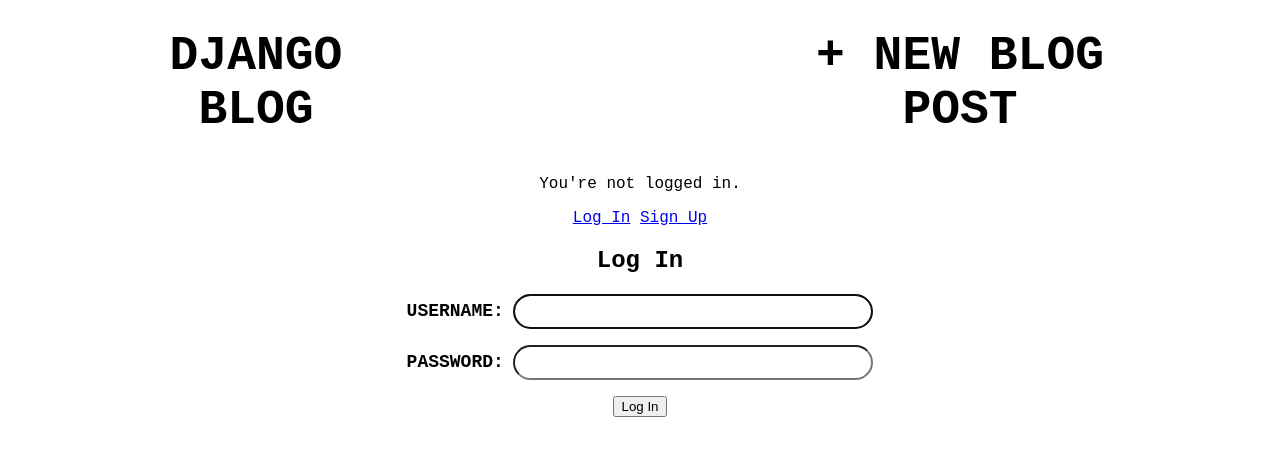
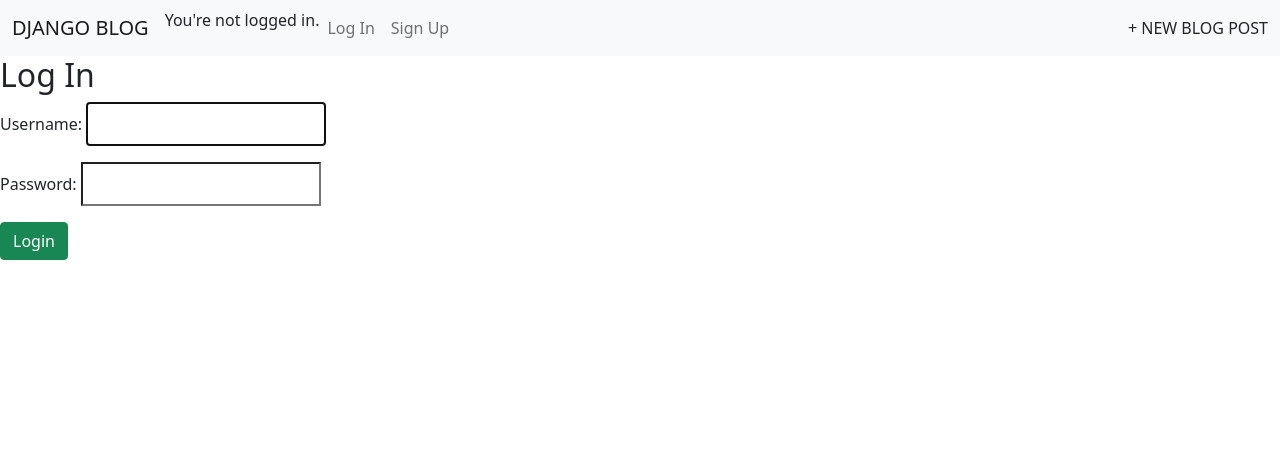
Before and after one commit to MrAzuka/blog, a Django app: page /accounts/login/ in a window 1280 px wide. Shown: the top 456 px of the page. Run offline with Django 3.2, Linux system fonts and the light colour scheme; some libraries are stand-ins or nearby versions.

Commit message:
Minor Changes

```diff
--- a/accounts/admin.py
+++ b/accounts/admin.py
@@ -10,6 +10,7 @@
     add_form = CustomUserCreationForm
     form = CustomUserChangeForm
     model = CustomUser
+    list_display = ['email', 'username', 'age', 'is_staff',]
 
 
 admin.site.register(CustomUser, CustomUserAdmin)
--- a/accounts/forms.py
+++ b/accounts/forms.py
@@ -6,10 +6,10 @@
 class CustomUserCreationForm(UserCreationForm):
     class Meta(UserCreationForm):
         model = CustomUser
-        fields = UserCreationForm.Meta.fields + ('age', 'career_choices')
+        fields = ('username', 'email', 'age')
 
 
 class CustomUserChangeForm(UserChangeForm):
     class Meta:
         model = CustomUser
-        fields = UserChangeForm.Meta.fields
+        fields = ('username', 'email', 'age')
--- a/blog/templates/base.html
+++ b/blog/templates/base.html
@@ -1,7 +1,7 @@
 <html lang="en">
     <head>
-        <meta charset="UTF-8">
-        <title>Blog</title>
+
+        <title>{% block title %} Blog {% endblock title%}</title>
         <link href="https://fonts.googleapis.com/css?family=Source+Sans+Pro:400" rel="stylesheet">
         <style>
             .container{
@@ -44,22 +44,16 @@
             input{
                 color: black;
                 background-color: white;
-                border-radius: 10vh;
-                width: 45vh;
+                width: 30vh;
                 padding: 1vh 1vh;
-            }
-            input:hover{
-                color: white;
-                border-color: white;
-                background-color: black;
-            }
+
             input::grammar-error{
                 color: red;
             }
             textarea{
                 background-color: white;
                 color: black;
-                border-radius: 5vh;
+
             }
             textarea:hover{
                 background-color: black;
@@ -74,37 +68,54 @@
 
             }
         </style>
+
+        <meta charset="utf-8">
+        <meta name="viewport" content="width=device-width, initial-scale=1">
+
+        <link href="https://cdn.jsdelivr.net/npm/bootstrap@5.0.0-beta1/dist/css/bootstrap.min.css" rel="stylesheet" integrity="sha384-giJF6kkoqNQ00vy+HMDP7azOuL0xtbfIcaT9wjKHr8RbDVddVHyTfAAsrekwKmP1" crossorigin="anonymous">
+
     </head>
     <body>
-        <div class="container">
-            <header>
-                 <div class="grid-container">
-                    <div class="nav-left">
-                        <h1><a href="{% url 'home' %}" class="blog-link">DJANGO BLOG</a></h1>
-                    </div>
+    <nav class="navbar navbar-expand-lg navbar-light bg-light">
+  <div class="container-fluid">
+    <a class="navbar-brand display-4" href="{% url 'home' %}">DJANGO BLOG</a>
+    <button class="navbar-toggler" type="button" data-bs-toggle="collapse" data-bs-target="#navbarSupportedContent" aria-controls="navbarSupportedContent" aria-expanded="false" aria-label="Toggle navigation">
+      <span class="navbar-toggler-icon"></span>
+    </button>
+    <div class="collapse navbar-collapse" id="navbarSupportedContent">
+      <ul class="navbar-nav me-auto mb-2 mb-lg-0">
 
+           {% if user.is_authenticated %}
+          <li class="nav-item">
+                    Hi {{user.username}}
+                    <a class="nav-link" href="{% url 'logout' %}">Log Out</a>
+          </li>
+          <li class="nav-item">
+               {% else %}
+                    <p>You're not logged in.</p>
+                    <a class="nav-link" href="{% url 'login' %}">Log In</a>
+                    <a class="nav-link" href="{% url 'signup' %}">Sign Up</a>
+                {% endif %}
 
-                    <div class="nav-right">
-                        <h1><a href="{% url 'post_new' %}" class="blog-link">+ NEW BLOG POST</a></h1>
+          </li>
+
+      </ul>
+      <div class="d-flex justify-content-end">
+
+          <a href="{% url 'post_new' %}" class="text-dark" style="text-decoration:none;">+ NEW BLOG POST</a>
       </div>
     </div>
-            </header>
-            <nav>
-                {% if user.is_authenticated %}
-                    <p>Hi {{user.username}}</p>
-                    <a href="{% url 'logout' %}">Log Out</a>
-                {% else %}
-                    <p>You're not logged in.</p>
-                    <a href="{% url 'login' %}">Log In</a>
-                    <a href="{% url 'signup' %}">Sign Up</a>
-                {% endif %}
+  </div>
 </nav>
-
 
     {% block content %}
 
     {% endblock content %}
-        </div>
+
+
+    <script src="https://cdn.jsdelivr.net/npm/bootstrap@5.0.0-beta1/dist/js/bootstrap.bundle.min.js" integrity="sha384-ygbV9kiqUc6oa4msXn9868pTtWMgiQaeYH7/t7LECLbyPA2x65Kgf80OJFdroafW" crossorigin="anonymous"></script>
+    <script src="https://cdn.jsdelivr.net/npm/@popperjs/core@2.5.4/dist/umd/popper.min.js" integrity="sha384-q2kxQ16AaE6UbzuKqyBE9/u/KzioAlnx2maXQHiDX9d4/zp8Ok3f+M7DPm+Ib6IU" crossorigin="anonymous"></script>
+    <script src="https://cdn.jsdelivr.net/npm/bootstrap@5.0.0-beta1/dist/js/bootstrap.min.js" integrity="sha384-pQQkAEnwaBkjpqZ8RU1fF1AKtTcHJwFl3pblpTlHXybJjHpMYo79HY3hIi4NKxyj" crossorigin="anonymous"></script>
 
     </body>
 </html>
--- a/blog/templates/registration/login.html
+++ b/blog/templates/registration/login.html
@@ -5,6 +5,6 @@
 <form method="POST">
     {% csrf_token %}
     {{ form.as_p}}
-    <button type="submit">Log In</button>
+    <button class="btn btn-success">Login</button>
 </form>
 {% endblock content %}
--- a/blog/templates/signup.html
+++ b/blog/templates/signup.html
@@ -5,6 +5,6 @@
 <form method="POST">
     {% csrf_token %}
     {{ form.as_p}}
-    <button type="submit">Sign Up</button>
+    <button type="button" class="btn btn-success">Submit</button>
 </form>
 {% endblock content %}
--- a/blog_project/settings.py
+++ b/blog_project/settings.py
@@ -37,6 +37,8 @@
     'django.contrib.sessions',
     'django.contrib.messages',
     'django.contrib.staticfiles',
+
+    # Local Apps
     'blog.apps.BlogConfig',
     'accounts.apps.AccountsConfig',
 ]
--- a/blog_project/urls.py
+++ b/blog_project/urls.py
@@ -16,6 +16,7 @@
 from django.contrib import admin
 from django.urls import path, include
 
+
 urlpatterns = [
     path('admin/', admin.site.urls),
     path('accounts/', include('django.contrib.auth.urls')),
```
Also changed, not shown: accounts/models.py (+1 -15 lines), accounts/migrations/0002_remove_customuser_career_choices.py (added), db.sqlite3. Lines whose indentation alone changed are shown as unchanged.
